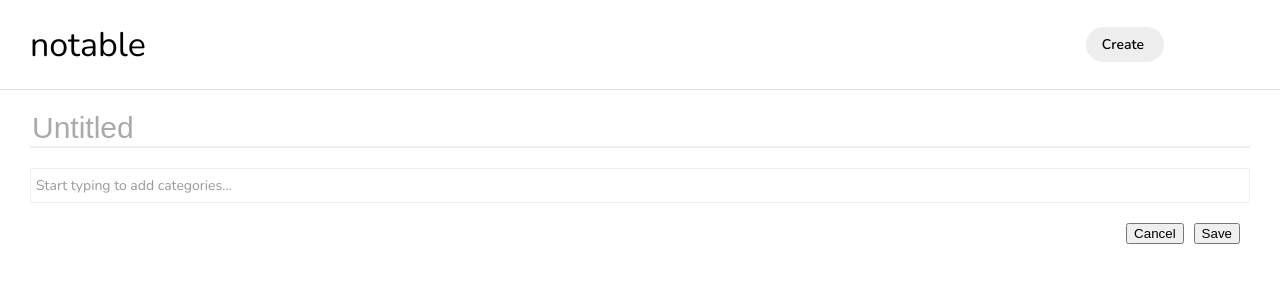
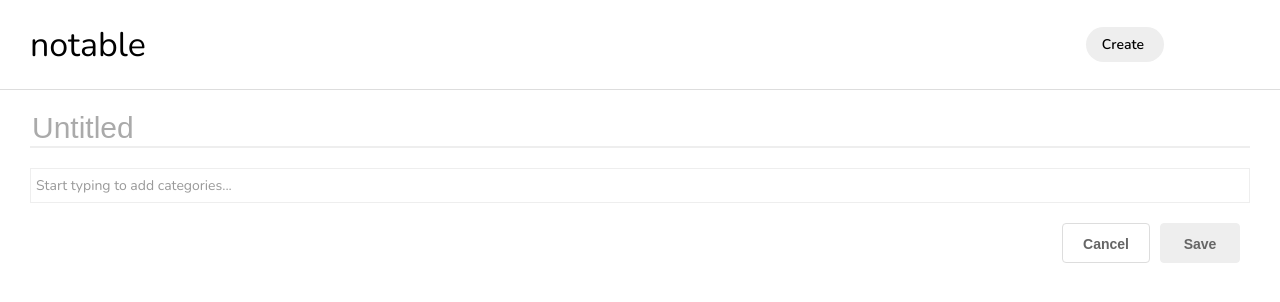
Before and after one commit to ndolinar/notable, a React app: page /create in a window 1280 px wide. Shown: the top 302 px of the page. Built offline with nearby package versions, Linux system fonts and the light colour scheme; some icons are missing.

Commit message:
Fix PrimaryButton typo.

```diff
--- a/src/components/Buttons/PrimaryButton.scss
+++ b/src/components/Buttons/PrimaryButton.scss
@@ -1,4 +1,4 @@
-.create-button {
+.primary-button {
   height: 40px;
   font-size: 14px;
   min-width: 80px;
```
